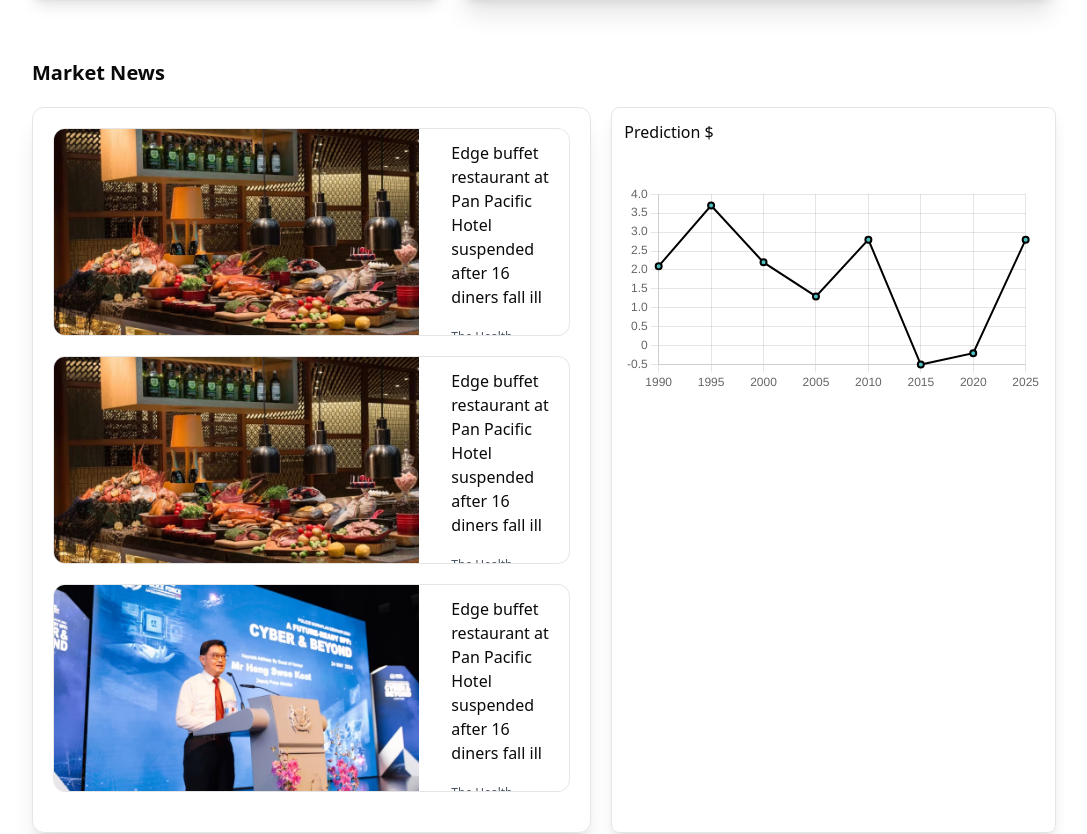
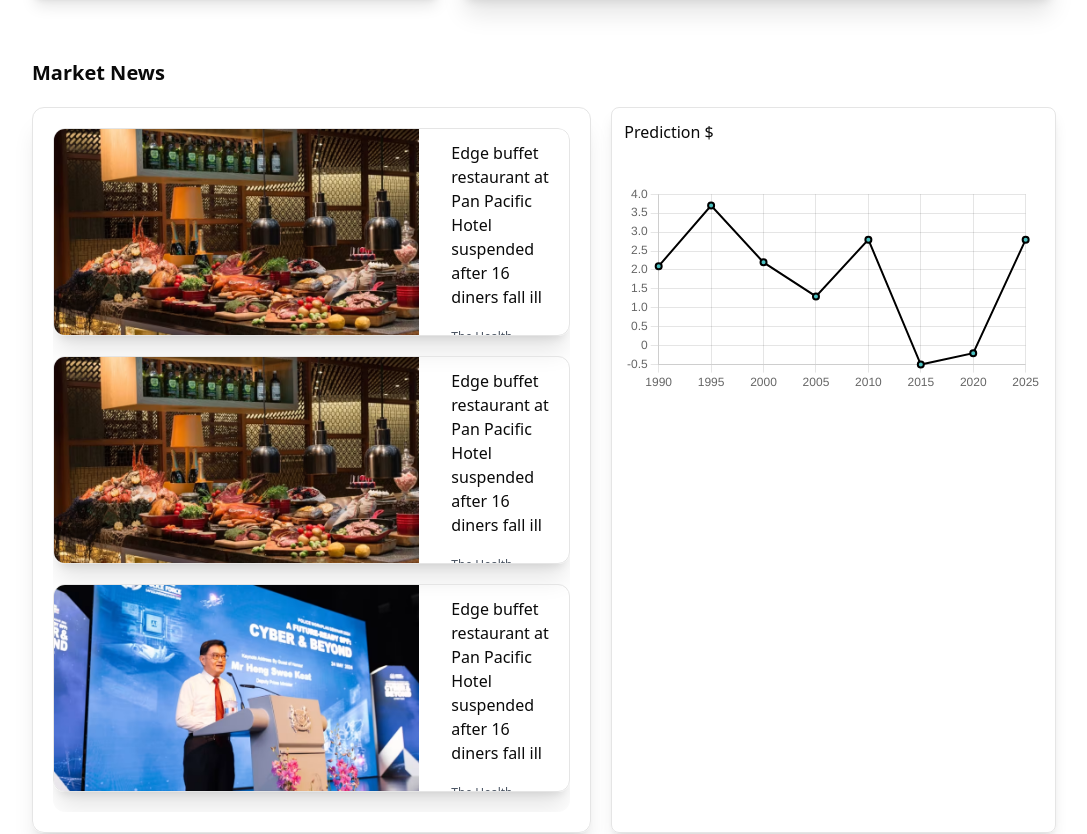
Before and after one commit to Goodev-SG/HACKSINGAPORE, a Next.js app: page /news in a window 1280 px wide. Shown: the part 1003-1837 px from the top of the page, without its empty margins (96-1183 px from the left). Built offline with nearby package versions, Linux system fonts and the light colour scheme; no server answers.

Commit message:
added shadow

```diff
--- /dev/null
+++ b/app/shop/page.tsx
@@ -0,0 +1,3 @@
+export default function Shop() {
+  return <div></div>;
+}
--- a/components/ui/newsCard.tsx
+++ b/components/ui/newsCard.tsx
@@ -18,7 +18,7 @@ export default function NewsCard({
 }: Data) {
   return (
     <div
-      className={`flex flex-row w-full ${height} gap-5 border rounded-xl overflow-hidden mb-5`}
+      className={`flex flex-row w-full ${height} gap-5 border rounded-xl overflow-hidden mb-5 shadow-xl`}
     >
       <img className={`w-${width}`} src={imageSrc}></img>
       <div className="flex flex-col gap-5 p-3">
```
